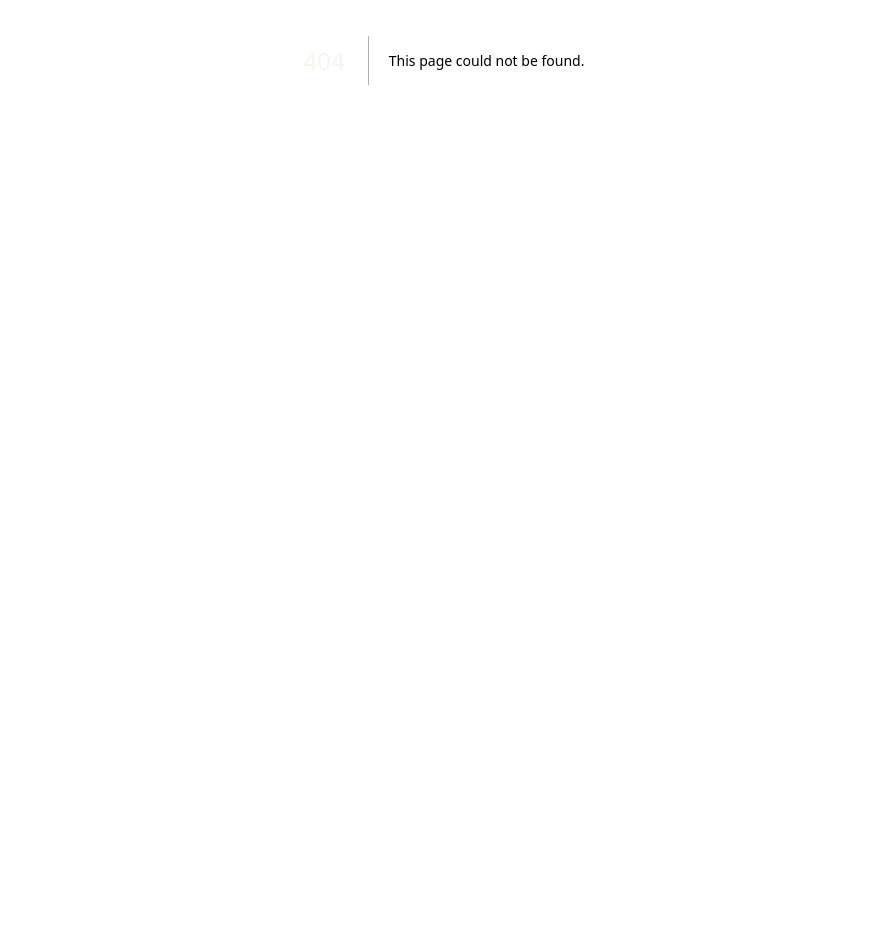
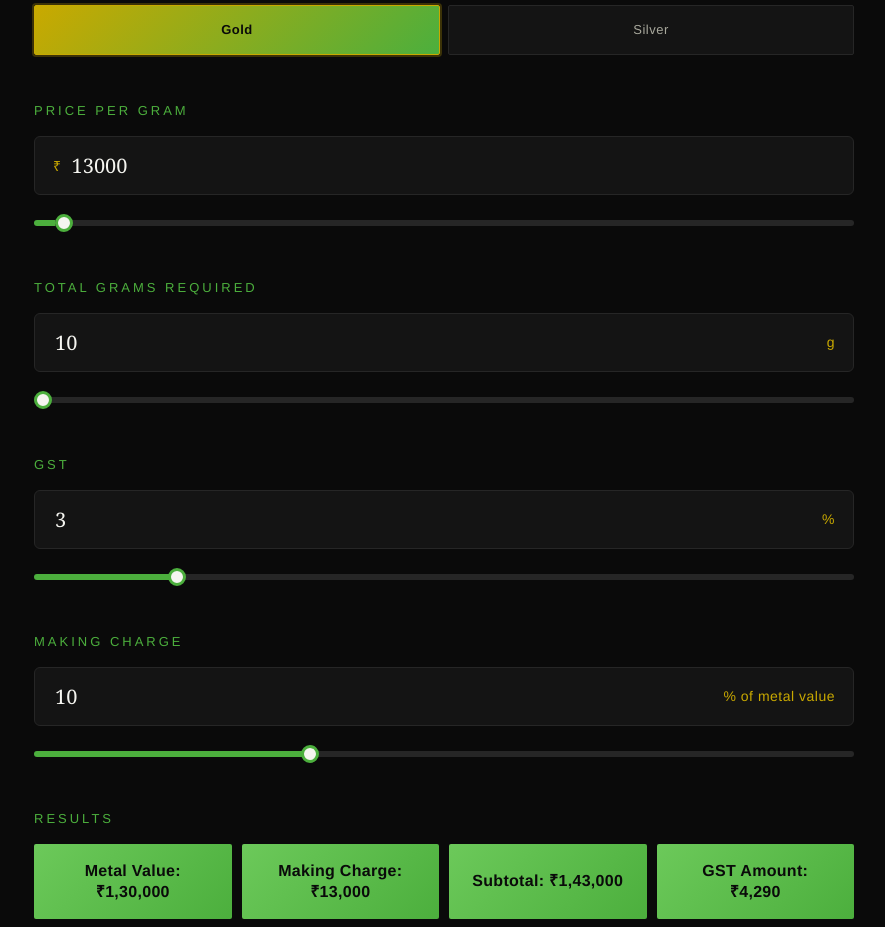
Before and after one commit to subham22choudhary/Inteliglo, a Next.js app: page /tools/gold-silver-calculator in a window 1280 px wide. Before the commit this address had no page. Shown: the part 340-1267 px from the top of the page, without its empty margins (196-1081 px from the left). Before the commit the page ends 800 px from the top, so only its background shows below. Built offline with nearby package versions, Linux system fonts and the light colour scheme.

Commit message:
gold calculator

```diff
--- a/app/globals.css
+++ b/app/globals.css
@@ -479,6 +479,69 @@ h1 {
 }
 
 
+/* ===== Add these to global.css — new classes only, nothing above is touched ===== */
+
+/* Metal toggle: inactive state (default .ig-item is already green-filled,
+   so we dim the inactive button and let the active one pop with gold) */
+.ig-metal-btn {
+    background: #141414;
+    color: #a8a89c;
+    border: 1px solid #262626;
+    font-weight: 400;
+}
+
+.ig-metal-btn:hover {
+    background: #1a1a1a;
+    color: #f5f5f0;
+    transform: translateY(-1px);
+}
+
+.ig-metal-btn-active,
+.ig-metal-btn-active:hover {
+    background: linear-gradient(135deg, #c9a900, #4caf3d);
+    color: #0a0a0a;
+    border-color: #c9a900;
+    font-weight: 700;
+    box-shadow: 0 0 0 2px rgba(201, 169, 0, 0.25);
+}
+
+/* Result boxes: bigger, bolder, black text on a green/gold combo */
+.ig-result {
+    font-size: 16px;
+    font-weight: 700;
+    color: #0a0a0a;
+    background: linear-gradient(135deg, #6cc95a, #4caf3d);
+    letter-spacing: 0.3px;
+    min-height: 56px;
+    padding: 16px 18px;
+}
+
+.ig-result:hover {
+    background: linear-gradient(135deg, #d6b900, #c9a900);
+}
+
+.ig-result-total {
+    font-size: 18px;
+    color: #0a0a0a;
+    background: linear-gradient(135deg, #e8c400, #c9a900);
+    border: 1px solid #4caf3d;
+}
+
+.ig-result-total:hover {
+    background: linear-gradient(135deg, #f0d100, #dcb600);
+}
+
+@media (max-width: 480px) {
+    .ig-result {
+        font-size: 14px;
+        min-height: 52px;
+    }
+
+    .ig-result-total {
+        font-size: 15px;
+    }
+}
+
 /* ===== Tool Grid Responsive Layout ===== */
 
 /* Tablet */
--- /dev/null
+++ b/app/tools/gold-silver-calculator/page.jsx
@@ -0,0 +1,126 @@
+"use client";
+
+import { useState, useMemo } from "react";
+
+function calculateMetalPrice(pricePerGram, grams, gstPercent, makingChargePercent) {
+    const metalValue = pricePerGram * grams;
+    const makingCharge = (metalValue * makingChargePercent) / 100;
+    const subtotal = metalValue + makingCharge;
+    const gstAmount = (subtotal * gstPercent) / 100;
+    const totalPayable = subtotal + gstAmount;
+
+    return { metalValue, makingCharge, subtotal, gstAmount, totalPayable };
+}
+
+function formatCurrency(num) {
+    return num.toLocaleString("en-IN", { maximumFractionDigits: 0, minimumFractionDigits: 0 });
+}
+
+const LIMITS = {
+    pricePerGram: { min: 50, max: 500000, step: 10 },
+    grams: { min: 0.5, max: 100000, step: 0.5 },
+    gst: { min: 0, max: 18, step: 0.5 },
+    makingCharge: { min: 0, max: 30, step: 0.5 },
+};
+
+export default function Page() {
+    const [metal, setMetal] = useState("gold");
+    const [pricePerGram, setPricePerGram] = useState(13000);
+    const [grams, setGrams] = useState(10);
+    const [gstPercent, setGstPercent] = useState(3);
+    const [makingChargePercent, setMakingChargePercent] = useState(10);
+
+    const { metalValue, makingCharge, subtotal, gstAmount, totalPayable } = useMemo(() => {
+        const p = Number(pricePerGram) || 0;
+        const g = Number(grams) || 0;
+        const gst = Number(gstPercent) || 0;
+        const making = Number(makingChargePercent) || 0;
+        return calculateMetalPrice(p, g, gst, making);
+    }, [pricePerGram, grams, gstPercent, makingChargePercent]);
+
+    const handleMetalSwitch = (type) => {
+        setMetal(type);
+        setPricePerGram(type === "gold" ? 13000 : 150);
+    };
+
+    return (
+        <div className="ig">
+            <div className="ig-inner" style={{ maxWidth: 820, textAlign: "left" }}>
+                <p className="ig-eyebrow" style={{ textAlign: "center" }}>Utility</p>
+                <h1 style={{ textAlign: "center" }}>Gold / Silver Price Calculator</h1>
+
+                <div className="ig-category">
+                    <p className="ig-category-label">Metal</p>
+                    <div className="ig-list" style={{ display: "flex", gap: 8, gridTemplateColumns: "unset" }}>
+                        <button
+                            className={`ig-item ig-metal-btn${metal === "gold" ? " ig-metal-btn-active" : ""}`}
+                            style={{ flex: 1 }}
+                            onClick={() => handleMetalSwitch("gold")}
+                        >
+                            Gold
+                        </button>
+                        <button
+                            className={`ig-item ig-metal-btn${metal === "silver" ? " ig-metal-btn-active" : ""}`}
+                            style={{ flex: 1 }}
+                            onClick={() => handleMetalSwitch("silver")}
+                        >
+                            Silver
+                        </button>
+                    </div>
+                </div>
+
+                <FieldWithSlider label="Price per Gram" prefix="₹" value={pricePerGram} onChange={setPricePerGram} limits={LIMITS.pricePerGram} />
+                <FieldWithSlider label="Total Grams Required" suffix="g" value={grams} onChange={setGrams} limits={LIMITS.grams} />
+                <FieldWithSlider label="GST" suffix="%" value={gstPercent} onChange={setGstPercent} limits={LIMITS.gst} />
+                <FieldWithSlider label="Making Charge" suffix="% of metal value" value={makingChargePercent} onChange={setMakingChargePercent} limits={LIMITS.makingCharge} />
+
+                <div className="ig-category">
+                    <p className="ig-category-label">Results</p>
+                    <div className="ig-list">
+                        <div className="ig-item ig-result">Metal Value: ₹{formatCurrency(metalValue)}</div>
+                        <div className="ig-item ig-result">Making Charge: ₹{formatCurrency(makingCharge)}</div>
+                        <div className="ig-item ig-result">Subtotal: ₹{formatCurrency(subtotal)}</div>
+                        <div className="ig-item ig-result">GST Amount: ₹{formatCurrency(gstAmount)}</div>
+                        <div className="ig-item ig-result ig-result-total">Total Payable: ₹{formatCurrency(totalPayable)}</div>
+                    </div>
+                </div>
+
+                <p style={disclaimerStyle}>
+                    Estimates only. Actual jewellery pricing may include additional charges such as
+                    hallmarking fees, wastage charges, or stone/gem value not accounted for here.
+                    Rates fluctuate daily — confirm current rates before purchase.
+                </p>
+            </div>
+        </div>
+    );
+}
+
+function FieldWithSlider({ label, value, onChange, limits, prefix, suffix }) {
+    const { min, max, step } = limits;
+    const clamp = (v) => Math.min(max, Math.max(min, v));
+    const handleNumberChange = (e) => onChange(e.target.value === "" ? "" : Number(e.target.value));
+    const handleNumberBlur = () => onChange(clamp(Number(value) || min));
+    const handleSliderChange = (e) => onChange(Number(e.target.value));
+    const percent = ((clamp(Number(value) || min) - min) / (max - min)) * 100;
+
+    return (
+        <div className="ig-category">
+            <p className="ig-category-label">{label}</p>
+            <div className="ig-field">
+                {prefix && <span className="ig-field-prefix">{prefix}</span>}
+                <input className="ig-input" type="number" min={min} max={max} step={step} value={value} onChange={handleNumberChange} onBlur={handleNumberBlur} />
+                {suffix && <span className="ig-field-suffix">{suffix}</span>}
+            </div>
+            <input className="ig-slider" type="range" min={min} max={max} step={step} value={clamp(Number(value) || min)} onChange={handleSliderChange} style={{ "--ig-slider-percent": `${percent}%` }} />
+        </div>
+    );
+}
+
+const disclaimerStyle = {
+    fontFamily: "Helvetica, Arial, sans-serif",
+    fontSize: 11,
+    color: "#666",
+    lineHeight: 1.6,
+    marginTop: 32,
+    textAlign: "center",
+};
--- a/tsconfig.json
+++ b/tsconfig.json
@@ -35,7 +35,7 @@
     ".next/types/**/*.ts",
     ".next/dev/types/**/*.ts",
     "**/*.mts"
-  ],
+, "app/tools/gold-silver-calculator/page.jsx"  ],
   "exclude": [
     "node_modules"
   ]
```
Also changed, not shown: app/components/HeroSection.jsx (+49 -37 lines).
